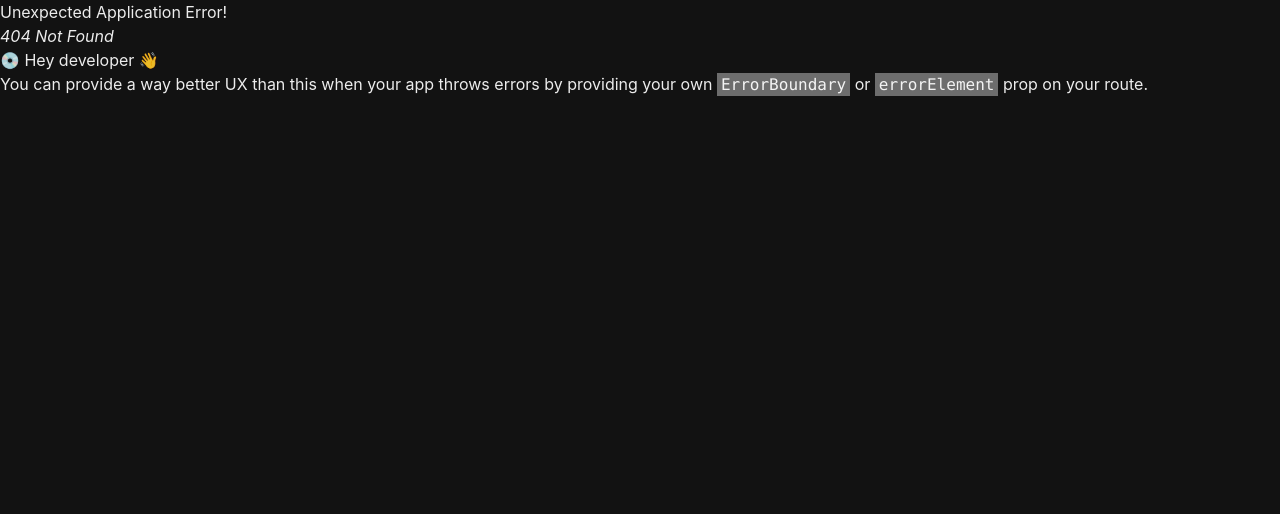
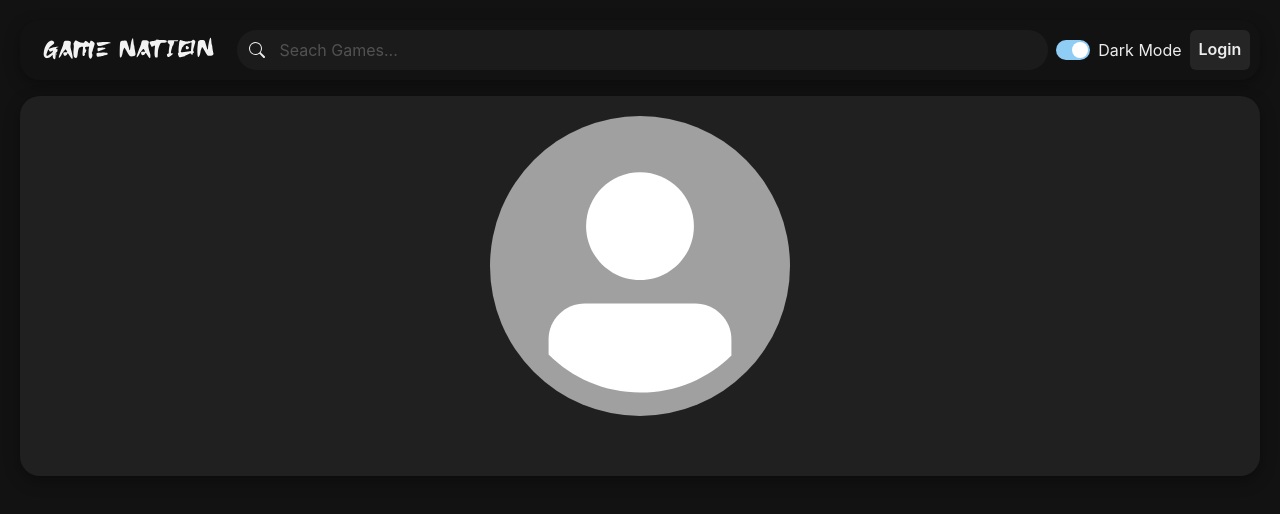
Before and after one commit to athulkrizz/react_game_database_v2, a React (Vite) app: page /profile in a window 1280 px wide. Before the commit this address had no page. Shown: the top 514 px of the page. Built offline with nearby package versions, Linux system fonts and the light colour scheme.

Commit message:
Implemented Login, Logout and Profile Page

```diff
--- a/src/components/LoginPage.tsx
+++ /dev/null
@@ -1,28 +0,0 @@
-import { useAuth0 } from "@auth0/auth0-react";
-import { Button, Heading } from "@chakra-ui/react";
-import { useEffect } from "react";
-import { useNavigate } from "react-router-dom";
-
-const LoginPage = () => {
-    const { loginWithRedirect, isAuthenticated } = useAuth0();
-
-    const navigate = useNavigate();
-
-    useEffect(() => {
-      if (isAuthenticated) {
-        // Redirect to the Layout page when authenticated
-        navigate("/app");
-      }
-    }, [isAuthenticated, loginWithRedirect, navigate]);
-
-    return (
-        <>
-            <Heading>Please Login to Use the App</Heading>
-            <Button colorScheme='teal' size='md' onClick={() => { loginWithRedirect() }}>
-                Login
-            </Button>
-        </>
-    )
-};
-
-export default LoginPage;
--- a/src/components/NavBar.tsx
+++ b/src/components/NavBar.tsx
@@ -1,31 +1,33 @@
+import { useAuth0 } from "@auth0/auth0-react";
 import { Button, HStack, Image, useColorMode } from "@chakra-ui/react";
-import logo_light_mode from "../assets/logo_light_mode.svg";
-import logo_dark_mode from "../assets/logo_dark_mode.svg"
+import { Link } from "react-router-dom";
+import logo_name_dark from "../assets/Logo_name_dark.svg";
 import logo_name_light from "../assets/logo_name_light.svg";
-import logo_name_dark from "../assets/Logo_name_dark.svg"
 import ColorModeSwitch from "./ColorModeSwitch";
+import ProfileMenu from "./ProfileMenu";
 import SearchInput from "./SearchInput";
-import { Link } from "react-router-dom";
-import { useAuth0 } from "@auth0/auth0-react";
 
 export const NavBar = () => {
   const { colorMode } = useColorMode();
-  const logo = colorMode === "dark" ? logo_dark_mode : logo_light_mode;
+  const { user, loginWithRedirect, isAuthenticated } = useAuth0();
   const logoName = colorMode === "dark" ? logo_name_dark : logo_name_light;
+
   return (
     <HStack padding="10px" boxShadow="var(--boxShadow)" borderRadius={20}>
       <Link to="/">
-        <Image
-          src={logo}
-          boxSize="60px" objectFit="cover"
+        <Image src=
+          {logoName}
+          boxSize="35px" width="300px"
         />
       </Link>
-      <Image src=
-        {logoName}
-        boxSize="30px" width="200px"
-        objectFit="cover" />
       <SearchInput />
       <ColorModeSwitch />
+      {!isAuthenticated &&
+        <Button onClick={() => loginWithRedirect()}>Login</Button>
+      }
+      {isAuthenticated &&
+        <ProfileMenu user={user} />
+      }
     </HStack>
   );
 };
--- /dev/null
+++ b/src/components/ProfileMenu.tsx
@@ -0,0 +1,49 @@
+import { useAuth0 } from '@auth0/auth0-react';
+import { Avatar, Center, Menu, MenuButton, MenuGroup, MenuItem, MenuList } from '@chakra-ui/react'
+import { useLocation, Link } from 'react-router-dom';
+
+interface Props {
+    user: any;
+}
+
+const ProfileMenu = ({ user }: Props) => {
+    const location = useLocation();
+    const { logout } = useAuth0();
+
+    const logoutWithRedirect = () => {
+        logout({
+            logoutParams: {
+                returnTo: window.location.origin,
+            }
+        });
+    }
+    return (
+        <Menu>
+            <MenuButton marginLeft={4}>
+                <Avatar size='sm' name={user?.name} src={user?.picture} />
+            </MenuButton>
+            <MenuList>
+                <Center paddingBottom={2} paddingTop={2}>
+                    <Avatar
+                        size={'md'}
+                        src={user?.picture}
+                    />
+                </Center>
+                <Center>
+                    <p>{user?.name}</p>
+                </Center>
+                <br />
+                <MenuGroup title='Profile'>
+                    {location.pathname !== "/profile" && (
+                        <MenuItem>
+                            <Link to="/profile">My Profile</Link>
+                        </MenuItem>
+                    )}
+                    <MenuItem onClick={() => logoutWithRedirect()}>Logout</MenuItem>
+                </MenuGroup>
+            </MenuList>
+        </Menu>
+    )
+}
+
+export default ProfileMenu;
--- a/src/pages/HomePage.tsx
+++ b/src/pages/HomePage.tsx
@@ -1,13 +1,11 @@
-import { Box, Flex, Grid, GridItem, Show, Spinner } from "@chakra-ui/react";
+import { Box, Flex, Grid, GridItem, Show } from "@chakra-ui/react";
+import GameGrid from "../components/GameGrid";
+import GameHeading from "../components/GameHeading";
 import GenreList from "../components/GenreList";
-import GameHeading from "../components/GameHeading";
 import PlatformSelector from "../components/PlatformSelector";
 import SortSelector from "../components/SortSelector";
-import GameGrid from "../components/GameGrid";
-import { useAuth0, withAuthenticationRequired } from "@auth0/auth0-react";
 
 const HomePage = () => {
-  const {user, isLoading, error}= useAuth0();
   return (
     <Grid
       templateAreas={{
@@ -48,8 +46,4 @@ const HomePage = () => {
   );
 };
 
-  export default HomePage;
-
-// export default withAuthenticationRequired(HomePage, {
-//   onRedirecting: () => <Spinner />
-// })
+export default HomePage;
--- a/src/pages/Layout.tsx
+++ b/src/pages/Layout.tsx
@@ -1,7 +1,6 @@
+import { Box } from "@chakra-ui/react";
 import { Outlet } from "react-router-dom";
 import { NavBar } from "../components/NavBar";
-import { Box, Spinner } from "@chakra-ui/react";
-import { useAuth0, withAuthenticationRequired } from "@auth0/auth0-react";
 
 const Layout = () => {
 
@@ -15,8 +14,4 @@ const Layout = () => {
   );
 };
 
-// export default Layout;
-
-export default withAuthenticationRequired(Layout, {
-  onRedirecting: () => <Spinner />
-})
+export default Layout;
--- /dev/null
+++ b/src/pages/ProfilePage.tsx
@@ -0,0 +1,22 @@
+import { useAuth0 } from '@auth0/auth0-react';
+import { Avatar, Card, CardBody, CardHeader, Heading, Text } from '@chakra-ui/react';
+
+const ProfilePage = () => {
+    const { user } = useAuth0();
+    return (
+        <Card align='center' marginTop={4} borderRadius="20px" boxShadow="var(--boxShadow)">
+            <CardHeader>
+                <Avatar
+                    size='xlg'
+                    src={user?.picture}
+                />
+            </CardHeader>
+            <CardBody>
+                <Heading>{user?.name}</Heading>
+                <Text colorScheme='blue' textAlign="center">{user?.email}</Text>
+            </CardBody>
+        </Card>
+    )
+}
+
+export default ProfilePage;
```
Also changed, not shown: src/routes.tsx (+5 -8 lines).
